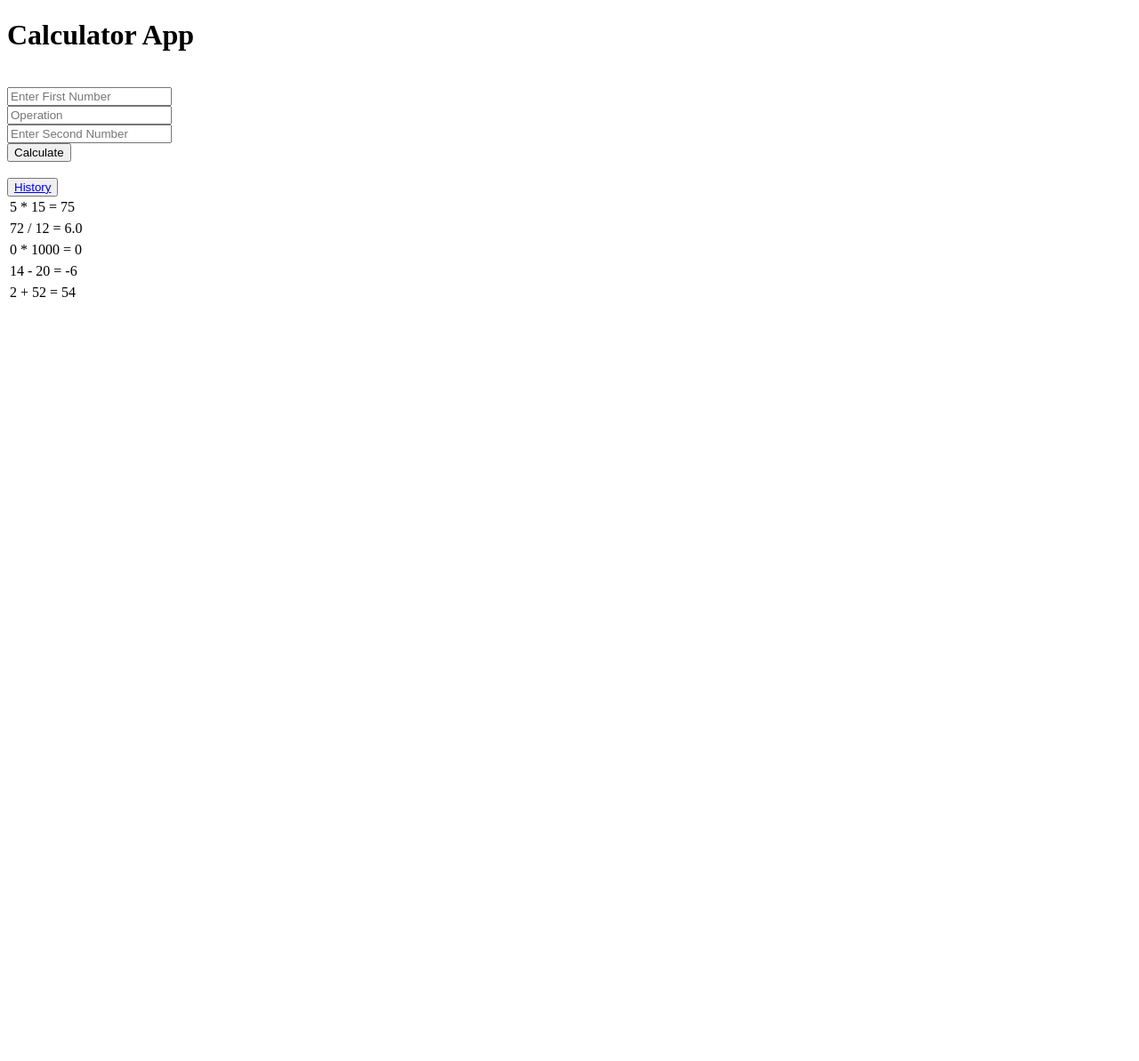
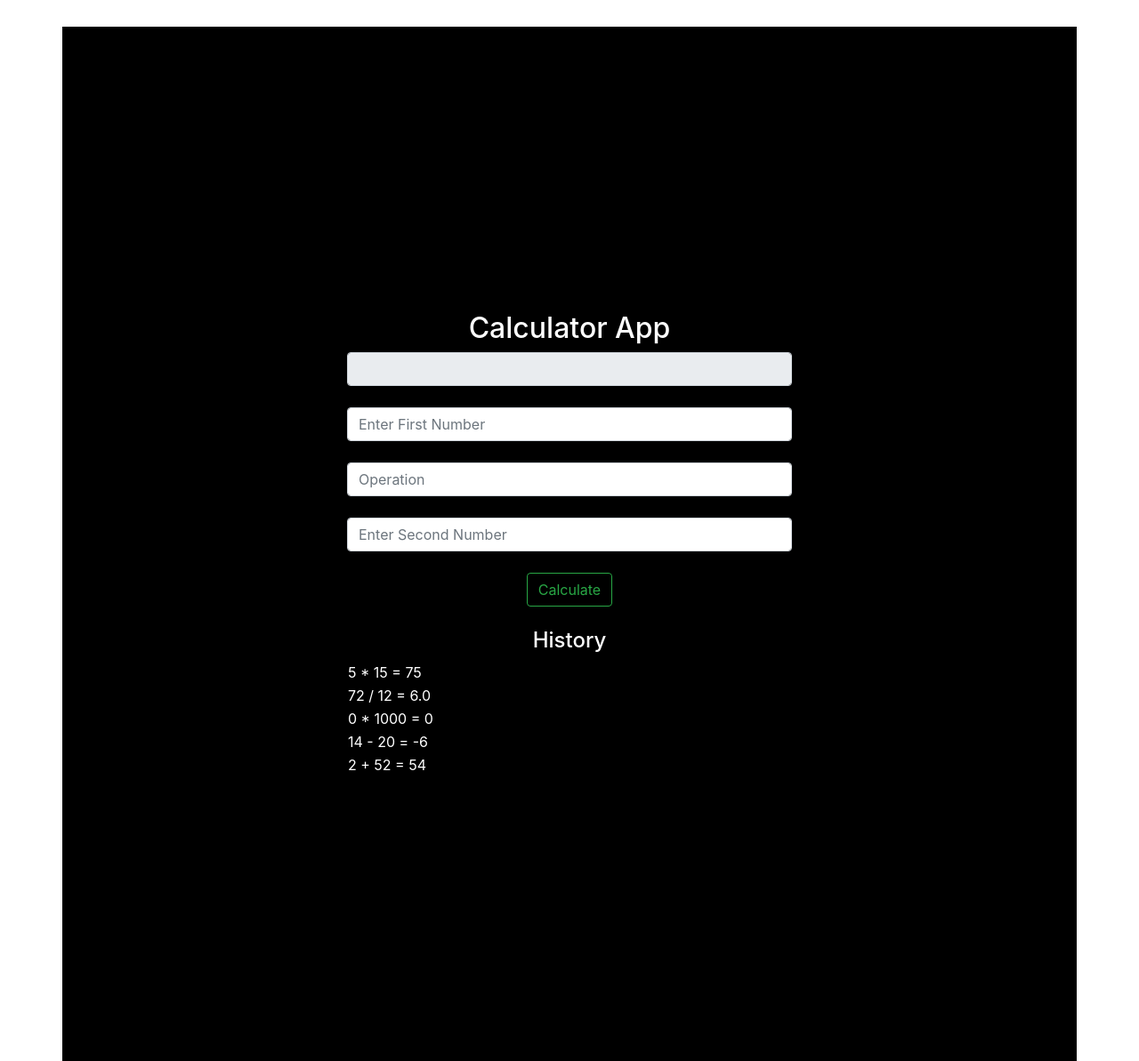
Before and after one commit to pktpaulie/calculatorAPP, a Django app: page /read_history in a window 1280 px wide. Shown: the whole page at 89% size. Before the commit the page ends 334 px from the top, so only its background shows below. Run offline with Django 4.2, Linux system fonts and the light colour scheme; data comes from the database, SQL or seed files in the repository; both versions use the stored data as it was after the commit; some libraries are stand-ins or nearby versions.

Commit message:
Load History and Answer with No Button History loads when calculate button is pressed Display for answer available at start of app Use CSS for input area with form control

```diff
--- a/calculator_app/views.py
+++ b/calculator_app/views.py
@@ -30,6 +30,7 @@ def calculate(request):
             data = Computation(first_number=first_number, operation=operand, second_number=second_number, answer=answer)
             data.save()
             data = Computation.objects.last()
+            computations = Computation.objects.order_by("-id")[:5]
 
         # context = {
         #     'form': form,
@@ -37,9 +38,9 @@ def calculate(request):
         #     'answer': answer,
         #     }
 
-    return render(request, "index.html", {'answer': answer})
+    return render(request, "index.html", {'answer': answer, "computations": computations})
 
 
 def read_history(request):
-    computations = Computation.objects.order_by("-id")[:5]
-    return render(request, "index.html", {"computations": computations})
+    my_computations = Computation.objects.order_by("-id")[:5]
+    return render(request, "index.html", {"computations": my_computations})
--- /dev/null
+++ b/static/css/main.css
@@ -0,0 +1,12 @@
+#calc_title{
+    margin-top: 30px;
+    padding: 25%;
+    background-color: black;
+    color: white;
+    text-align: center;
+
+}
+
+#my_answer{
+    max-height: 30%;
+}
--- a/templates/index.html
+++ b/templates/index.html
@@ -1,36 +1,40 @@
+{% load static %}
 <!DOCTYPE html>
 <html lang="en">
 <head>
     <meta charset="UTF-8">
     <meta name="viewport" content="width=device-width, initial-scale=1.0">
-    <title>Document</title>
+    <link rel="stylesheet" href="https://stackpath.bootstrapcdn.com/bootstrap/4.5.2/css/bootstrap.min.css" integrity="sha384-JcKb8q3iqJ61gNV9KGb8thSsNjpSL0n8PARn9HuZOnIxN0hoP+VmmDGMN5t9UJ0Z" crossorigin="anonymous">
+    <link rel = "stylesheet" href = "{% static 'css/main.css' %}">
+    <script src="/static/js/main.js" ></script>
+    <link href='https://fonts.googleapis.com/css?family=Montserrat' rel='stylesheet'>
+    <title>Calculator</title>
 </head>
 <body>
 
-    <h1>Calculator App</h1>
 
-
+    <div class="container container-fluid" id="calc_title">
+        <div class="justify-content-center">
+            <h2>Calculator App</h2>
             <form action="{% url 'calculate' %}" method="POST">
                 {% csrf_token %}
-        <!-- {{ form }} -->
 
-        {% if answer %}
-            <input type="text" value="{{ answer }}" readonly>
-        {% endif %}
+                    <input type="text" value="{{ answer }}" class="form-control" id="my_answer" readonly>
                 <br/>
-        <input type="text" name="first_number" placeholder="Enter First Number" required>
+
+                <input type="text" name="first_number" class="form-control" placeholder="Enter First Number" required>
                 <br/>
-        <input type="text" name="operation" placeholder="Operation" required>
+                <input type="text" name="operation" class="form-control" placeholder="Operation" required>
                 <br/>
-        <input type="text" name="second_number" placeholder="Enter Second Number" required>
+                <input type="text" name="second_number" class="form-control" placeholder="Enter Second Number" required>
                 <br/>
-        <button type="submit" value="calculate" >Calculate</button>
-
-        <!-- <button type="submit" value="Submit">Submit</button> -->
+                <button type="submit" class="btn btn-outline-success" value="calculate" >Calculate</button>
             </form>
             <br/>
-    <button type="submit" value="History"><a href="{% url 'history' %}">History</a></button>
-    <br/>
+
+        <h4>History</h4>
+        <!-- <button type="submit" class="btn btn-success btn-lg" value="History"><a href="{% url 'history' %}">History</a></button>
+        <br/> -->
 
         {% if computations %}
             {% for computation in computations %}
@@ -42,6 +46,8 @@
 
             {% endfor %}
         {% endif %}
+        </div>
+    </div>
 
 
 </body>
```
Also changed, not shown: calculator_app/static/css/main.css (added, +12 -0 lines), calculator_app/static/js/main.js (added), db.sqlite3, static/js/main.js (added). Lines whose indentation alone changed are shown as unchanged.
